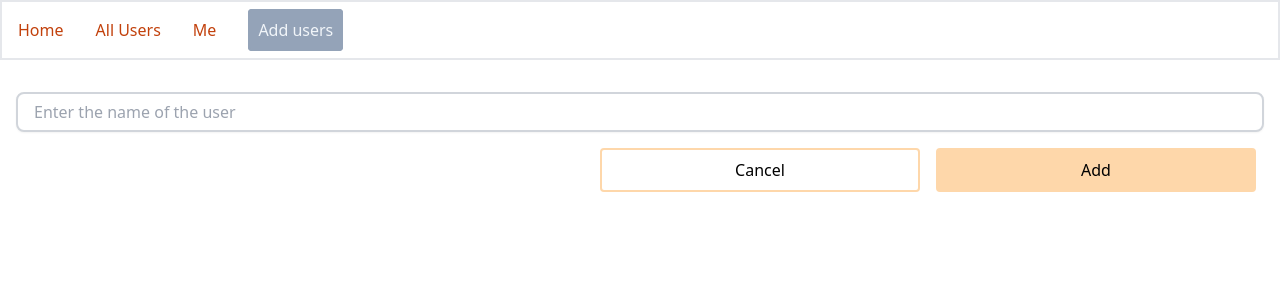
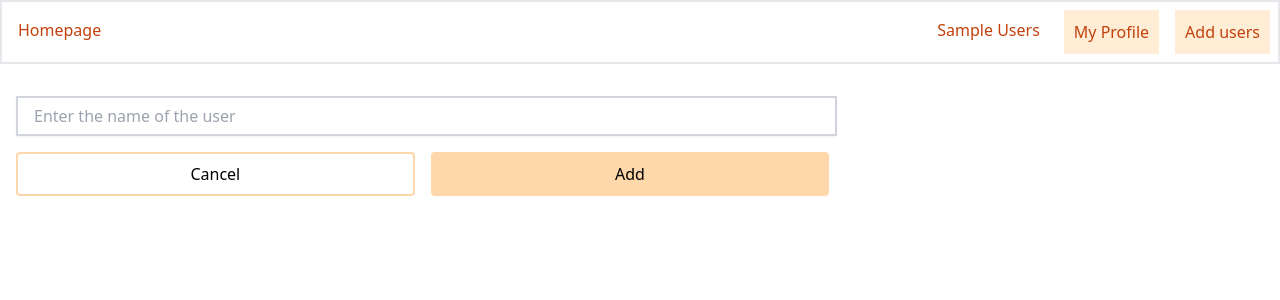
Before and after one commit to iambstha/user_management, a Next.js app: page /add-users in a window 1280 px wide. Shown: the top 300 px of the page. Built offline with nearby package versions, Linux system fonts and the light colour scheme.

Commit message:
Added some styling

```diff
--- a/app/add-users/page.js
+++ b/app/add-users/page.js
@@ -17,12 +17,12 @@ async function createTodo(data){
 
 const page = () => {
   return (
-    <div className=' flex w-full '>
+    <div className=' flex w-2/3 '>
       <form action={createTodo} className=' flex flex-col justify-between m-2 p-2 w-full ' >
-        <input placeholder='Enter the name of the user' type='text' name='title' className='border-2 border-gray-300 outline-none w-full mb-4 h-10 pl-4 pr-4 rounded-lg shadow-sm ' />
+        <input placeholder='Enter the name of the user' type='text' name='title' className='border-2 border-gray-300 outline-none w-full mb-4 h-10 pl-4 pr-4 shadow-sm ' />
         <div className=' flex justify-end gap-2 items-center text-center '>
-          <Link href='/' className=' border-2 border-orange-200 rounded p-2 pl-4 pr-4 mr-2 hover:bg-orange-200 w-80 ' >Cancel</Link>
-          <button type='submit' className=' border-2 border-orange-200 rounded w-80 p-2 pl-4 pr-4 mr-2 bg-orange-200 hover:bg-orange-400 hover:border-orange-400 ' >Add</button>
+          <Link href='/' className=' border-2 border-orange-200 rounded p-2 pl-4 pr-4 mr-2 hover:bg-orange-200 w-1/2 ' >Cancel</Link>
+          <button type='submit' className=' border-2 border-orange-200 rounded w-1/2 p-2 pl-4 pr-4 mr-2 bg-orange-200 hover:bg-orange-400 hover:border-orange-400 ' >Add</button>
         </div>
       </form>
     </div>
--- a/app/components/Nav.js
+++ b/app/components/Nav.js
@@ -1,12 +1,14 @@
 import Link from "next/link"
-export default function Nav(){
-    return(
-        <nav className=" mb-4 " >
-            <ul className=" flex text-orange-700 w-full border-2 ">
-                <li className=" p-2 m-2 "><Link href='/' >Home</Link></li>
-                <li className=" p-2 m-2 "><Link href='/all-users' >All Users</Link></li>
-                <li className=" p-2 m-2 "><Link href='/all-users/me' >Me</Link></li>
-                <li className=" p-2 m-2 "><Link href='/add-users' className=" border-2 border-slate-400 p-2 bg-slate-400 text-slate-100 hover:bg-slate-500 hover:border-slate-500 rounded " >Add users</Link></li>
+export default function Nav() {
+    return (
+        <nav className=" mb-4 flex justify-between w-full border-2 " >
+            <ul className=" flex justify-start text-orange-700 ">
+                <li className=" p-2 m-2 "><Link href='/' >Homepage</Link></li>
+            </ul>
+            <ul className=" flex justify-end text-orange-700 ">
+                <li className=" p-2 m-2 "><Link href='/all-users' >Sample Users</Link></li>
+                <li className=" p-2 m-2 border-2 border-orange-100 bg-orange-100 hover:bg-orange-200 hover:border-orange-200 transition-colors  "><Link href='/all-users/me' >My Profile</Link></li>
+                <li className=" p-2 m-2 border-2 border-orange-100 bg-orange-100 hover:bg-orange-200 hover:border-orange-200 transition-colors  "><Link href='/add-users'  >Add users</Link></li>
             </ul>
         </nav>
     )
--- /dev/null
+++ b/app/loading.js
@@ -0,0 +1,9 @@
+import React from 'react'
+
+const loading = () => {
+  return (
+    <div className=' flex m-2 p-2 w-full '>Loading . . . </div>
+  )
+}
+
+export default loading
--- a/app/page.js
+++ b/app/page.js
@@ -1,5 +1,6 @@
 
 import { prisma } from '@/db'
+import Link from 'next/link'
 
 function getTodos(){
   return prisma.todo.findMany()
@@ -21,19 +22,30 @@ export default async function Home() {
   }
 
   return (
-    <main className=" flex flex-col m-2 p-2 w-full ">
+    <main className=" flex flex-col m-2 p-2 ">
       <h1 className='  flex justify-between items-center mb-4 ' >
         <p className='text-2xl text-orange-400 uppercase  ' >Newest Users</p>
-        <button className=' border-2 border-orange-200 p-2 pl-4 pr-4 bg-orange-200 text-blue-950 rounded-md '>Delete All</button>
+        {/* <Link href='/add-users' className=' border-2 border-orange-200 p-2 pl-4 pr-4 bg-orange-200 text-blue-950 hover:bg-orange-400 hover:border-orange-400 rounded-md '>Add users</Link> */}
       </h1>
       {/* <iframe src="https://reactwithbishal.substack.com/embed" width="100%" height="auto" className=' bg-white '  frameborder="0" ></iframe> */}
-      <ul className=' flex gap-2 flex-wrap '>
-        {
-          todos.map(todo => (
-            <li key={todo.id} className=' felx text-center justify-center border-2 border-slate-200 p-2 pl-4 pr-4  ' >{todo.title}</li>
-          ))
-        }
-      </ul>
+      {
+       todos ?
+       <ul className=' flex gap-4 flex-wrap '>
+       {
+         todos.map(todo => (
+           <li key={todo.id} className=' felx text-center justify-center border-2 border-slate-200 p-2 pl-4 pr-4 hover:bg-slate-200 hover:border-slate-200 cursor-pointer rounded-lg w-60  ' >
+             {todo.title}
+             <br />
+             <span>{todo.createdAt.toLocaleDateString()}</span>
+             <br />
+             <span>{todo.createdAt.toLocaleTimeString()}</span>
+           </li>
+         ))
+       }
+     </ul>
+     :
+     <span>No users found . . .</span>
+      }
     </main>
   )
 }
```
Also changed, not shown: 1 other file (tests, documents, lock files or other folders).
